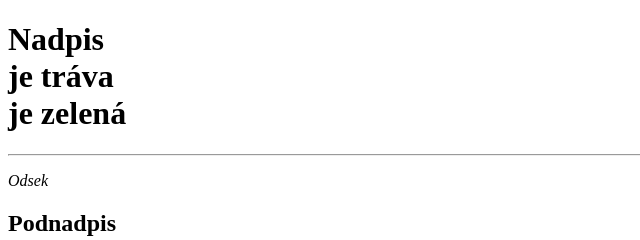
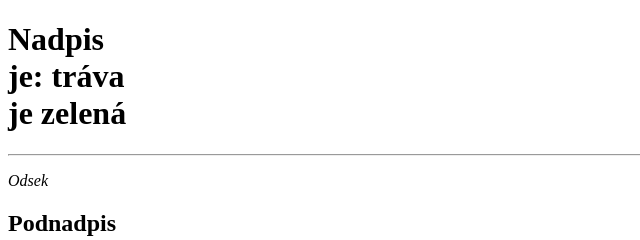
Before and after one commit to DamianJaros/CGP, a plain HTML site: page index.html in a window 1280 px wide. Shown: the top 240 px of the page, 0-640 px from the left. Drawn offline with Linux system fonts and the light colour scheme.

Commit message:
pridal som index.html

```diff
--- a/index.html
+++ b/index.html
@@ -1,7 +1,7 @@
 <!DOCTYPE html>
 <html>
     <body>
-        <h1><b>Nadpis <br/> je tráva <br/> je zelená</b></h1>
+        <h1><b>Nadpis <br/> je: tráva <br/> je zelená</b></h1>
         <hr/>
         <p><i>Odsek</i></p>
         <h2>Podnadpis</h2>
```
